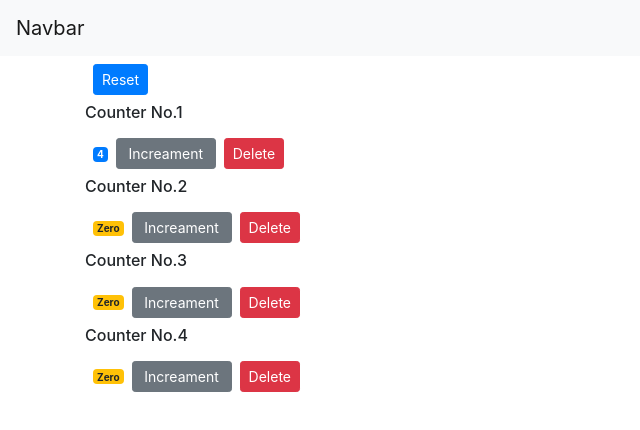
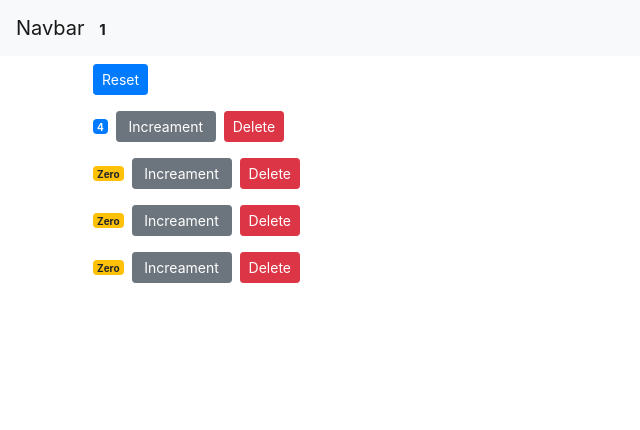
Before and after one commit to vkbiotech841/counter_app_react, a React (Create React App) app: page / in a window 1280 px wide. Shown: the top 430 px of the page, without its empty margins (0-640 px from the left). Built offline with nearby package versions, Linux system fonts and the light colour scheme.

Commit message:
counters are increament, delete and reset function added

```diff
--- a/src/App.js
+++ b/src/App.js
@@ -7,13 +7,47 @@
 
 class App extends Component {
 
+  state = {
+    counters: [
+      { id: 1, value: 4 },
+      { id: 2, value: 0 },
+      { id: 3, value: 0 },
+      { id: 4, value: 0 },
+    ]
+  };
+
+  handleIncreament = (counter) => {
+    const counters = [...this.state.counters];
+    const index = counters.indexOf(counter);
+    counters[index] = { ...counter };
+    counters[index].value++;
+    this.setState({ counters });
+  };
+
+  handleDelete = (counterId) => {
+    console.log('Event handler called', counterId);
+    const counters = this.state.counters.filter(c => c.id !== counterId);
+    this.setState({ counters: counters });
+  };
+
+  handleReset = () => {
+    const counters = this.state.counters.map(c => {
+      c.value = 0;
+      return c;
+    });
+    this.setState({ counters: counters });
+  };
+
   render() {
     return (
       <React.Fragment>
-        <NavBar />
+        <NavBar totalCounters={this.state.counters.filter(c => c.value > 0).length} />
         <main className="container">
-          <Counters>
-
+          <Counters
+            counters={this.state.counters}
+            onReset={this.handleReset}
+            onIncreament={this.handleIncreament}
+            onDelete={this.handleDelete}>
           </Counters>
         </main>
       </React.Fragment>
--- a/src/components/counter.jsx
+++ b/src/components/counter.jsx
@@ -13,7 +13,7 @@
   render() {
     console.log('props', this.props);
     return (
-      <React.Fragment>
+      <div>
         {this.props.children}
 
         <span
@@ -25,17 +25,18 @@
         <button
           style={{ width: 100 }}
           className="btn btn-secondary btn-sm"
-          onClick={() => this.props.onIncreament(this.props.counter)}>
+          onClick={() => this.props.onIncreamentCounter(this.props.counter)}
+        >
           Increament
         </button>
 
         <button
-          onClick={() => this.props.onDelete(this.props.counter.id)}
+          onClick={() => this.props.onDeleteCounter(this.props.counter.id)}
           className="btn btn-danger btn-sm m-2">
           Delete
         </button>
 
-      </React.Fragment>
+      </div>
     );
   };
 
--- a/src/components/counters.jsx
+++ b/src/components/counters.jsx
@@ -2,58 +2,28 @@
 import Counter from './counter';
 
 class Counters extends Component {
-    state = {
-        counters: [
-            { id: 1, value: 4 },
-            { id: 2, value: 0 },
-            { id: 3, value: 0 },
-            { id: 4, value: 0 },
-        ]
-    };
-
-    handleIncreament = (counter) => {
-        const counters = [...this.state.counters];
-        const index = counters.indexOf(counter);
-        counters[index] = { ...counter };
-        counters[index].value++;
-        this.setState({ counters });
-    };
-
-    handleDelete = (counterId) => {
-        console.log('Event handler called', counterId);
-        const counters = this.state.counters.filter(c => c.id !== counterId);
-        this.setState({ counters: counters });
-    };
-
-    handleReset = () => {
-        const counters = this.state.counters.map(c => {
-            c.value = 0;
-            return c;
-        });
-        this.setState({ counters: counters });
-    };
 
     render() {
         return (
             <div>
                 <button
-                    onClick={this.handleReset}
+                    onClick={this.props.onReset}
                     className="btn btn-primary btn-sm m-2">
                     Reset
                 </button>
-                {this.state.counters.map(counter => (
+
+                {this.props.counters.map(counter => (
                     <Counter
                         key={counter.id}
-                        onDelete={this.handleDelete}
-                        onIncreament={this.handleIncreament}
-                        counter={counter}>
-                        <h6>Counter No.{counter.id}</h6>
-                    </Counter>
+                        counter={counter}
+                        onDeleteCounter={this.props.onDelete}
+                        onIncreamentCounter={this.props.onIncreament}
+                    />
+
                 ))}
-            </div>);
+            </div>
+        );
     }
-
-
 }
 
 export default Counters;
--- a/src/components/navbar.jsx
+++ b/src/components/navbar.jsx
@@ -4,7 +4,12 @@
     render() {
         return (
             <nav className="navbar navbar-light bg-light">
-                <a className="navbar-brand" href="#">Navbar</a>
+                <a className="navbar-brand" href="#">
+                    Navbar{" "}
+                    <span className="badge badge-pill badg-secondary">
+                        {this.props.totalCounters}
+                    </span>
+                </a>
             </nav>
         );
     }
```
